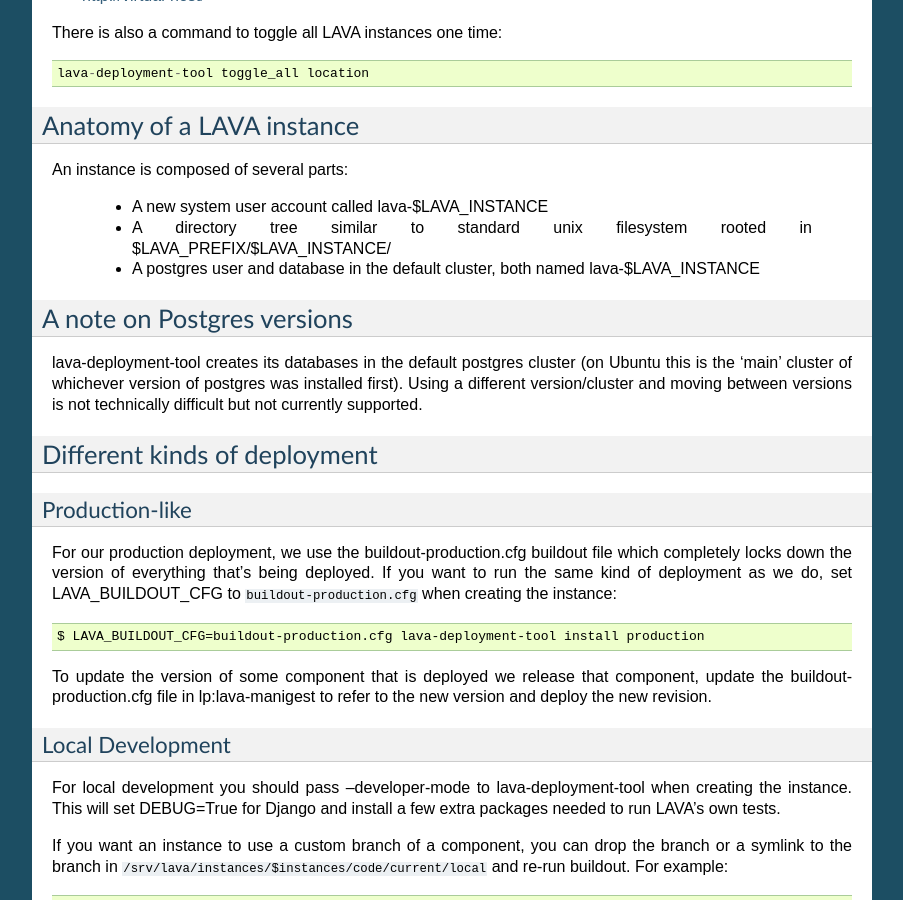
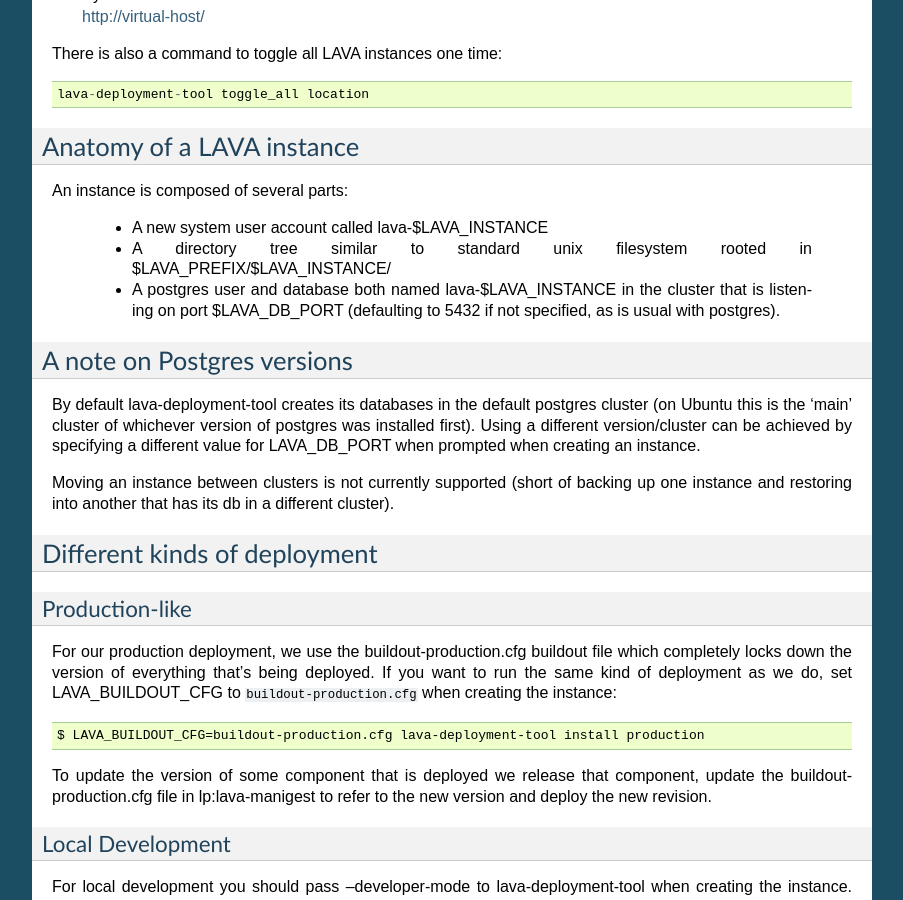
Before and after one commit to joyxu/lava-deployment-tool-for-linaro-ubuntu, a Sphinx documentation site: the page built from doc/index.rst, in a window 1280 px wide and 900 px high, scrolled down 4904 px. Shown: the whole window, without its empty margins (198-1101 px from the left). Built offline with Sphinx 7.4.7, drawn with Linux system fonts in a browser that asks for light colours; some of the changed text lies outside the part shown.

Commit message:
doc updates

```diff
--- a/doc/index.rst
+++ b/doc/index.rst
@@ -165,8 +165,9 @@
 
  * On the filesystem, in the directory
    ``/srv/lava/$LAVA_INSTANCE/var/lib/lava-server/media``
- * In a PostgreSQL database in the default cluster named
-   ``lava-$LAVA_INSTANCE``
+
+ * In a PostgreSQL database named ``lava-$LAVA_INSTANCE`` in the
+   cluster listening on port $LAVA_DB_PORT.
 
 Backing up those two items is sufficient to preserve the entire system
 state.  You can do this by running::
@@ -322,17 +323,22 @@
  - A new system user account called lava-$LAVA_INSTANCE
  - A directory tree similar to standard unix filesystem rooted
    in $LAVA_PREFIX/$LAVA_INSTANCE/
- - A postgres user and database in the default cluster, both named
-   lava-$LAVA_INSTANCE
+ - A postgres user and database both named lava-$LAVA_INSTANCE in the
+   cluster that is listening on port $LAVA_DB_PORT (defaulting to 5432
+   if not specified, as is usual with postgres).
 
 A note on Postgres versions
 ^^^^^^^^^^^^^^^^^^^^^^^^^^^
 
-lava-deployment-tool creates its databases in the default postgres
-cluster (on Ubuntu this is the 'main' cluster of whichever version of
-postgres was installed first).  Using a different version/cluster and
-moving between versions is not technically difficult but not currently
-supported.
+By default lava-deployment-tool creates its databases in the default
+postgres cluster (on Ubuntu this is the 'main' cluster of whichever
+version of postgres was installed first).  Using a different
+version/cluster can be achieved by specifying a different value for
+LAVA_DB_PORT when prompted when creating an instance.
+
+Moving an instance between clusters is not currently supported (short
+of backing up one instance and restoring into another that has its db
+in a different cluster).
 
 Different kinds of deployment
 ^^^^^^^^^^^^^^^^^^^^^^^^^^^^^
```
